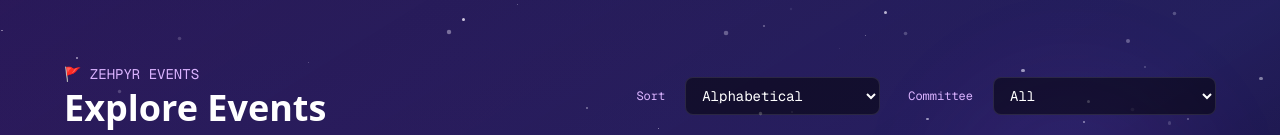
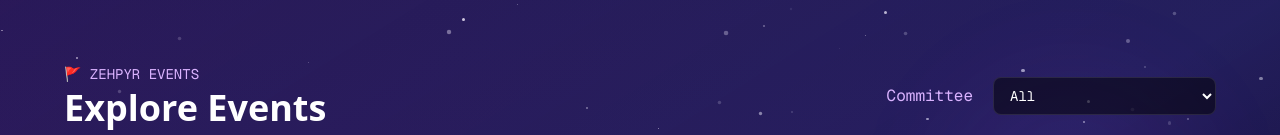
Before and after one commit to Neeljain65/Zephyr-Techfest, a Next.js app: page /zephyr-events in a window 1280 px wide. Shown: the top 135 px of the page. Built offline with nearby package versions, Linux system fonts and the light colour scheme.

Commit message:
Sorting removed

```diff
--- a/src/app/zephyr-events/page.tsx
+++ b/src/app/zephyr-events/page.tsx
@@ -329,7 +329,7 @@ const CosmicGateway = () => {
               </motion.h2>
             </div>
             <div className="flex items-center gap-3">
-              <label className="text-xs font-mono text-purple-300 mr-2">
+              {/* <label className="text-xs font-mono text-purple-300 mr-2">
                 Sort
               </label>
               <select
@@ -340,8 +340,8 @@ const CosmicGateway = () => {
                 <option value="alpha">Alphabetical</option>
                 <option value="price-asc">Price: Low → High</option>
                 <option value="price-desc">Price: High → Low</option>
-              </select>
-              <label className="text-xs font-mono text-purple-300 ml-4 mr-2">
+              </select> */}
+              <label className="text-s font-mono text-purple-300 ml-4 mr-2">
                 Committee
               </label>
               <select
```
